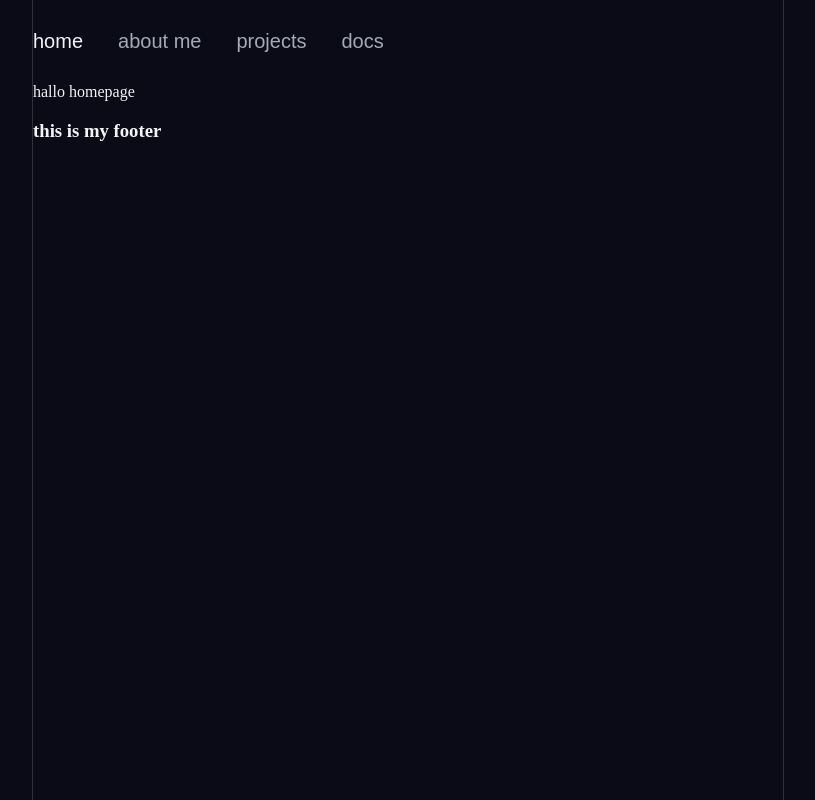
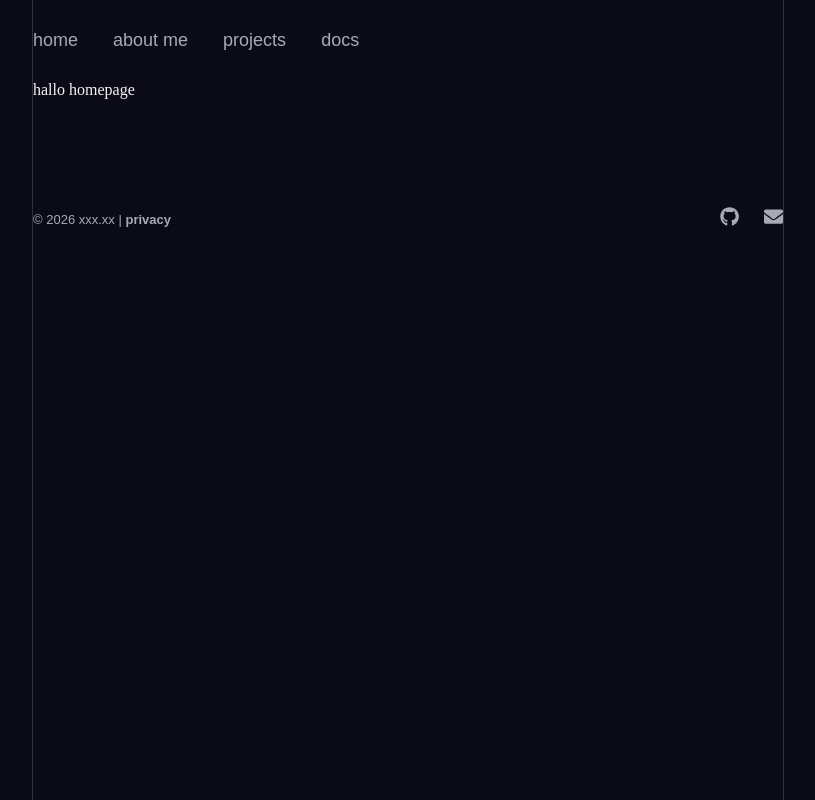
Before and after one commit to no-e1/portfolio-site, a React (Vite) app in the folder frontend/: page / in a window 1280 px wide. Shown: the whole page, without its empty margins (232-1047 px from the left). Built offline with nearby package versions, Linux system fonts and the light colour scheme.

Commit message:
feat(frontend): add footer content

```diff
--- a/frontend/package.json
+++ b/frontend/package.json
@@ -12,6 +12,7 @@
   "dependencies": {
     "react": "^19.2.6",
     "react-dom": "^19.2.6",
+    "react-icons": "^5.6.0",
     "react-router-dom": "^7.17.0"
   },
   "devDependencies": {
--- a/frontend/src/components/Footer.tsx
+++ b/frontend/src/components/Footer.tsx
@@ -1,5 +1,20 @@
+import { FaGithub } from "react-icons/fa";
+import { FaEnvelope } from "react-icons/fa";
+
 export default function Footer() {
     return (
-        <h3>this is my footer</h3>
+        <footer>
+            <p className="footerText">© 2026 <a className="footerTextLink" href="/">xxx.xx</a> | <a id="footerTextLinkPrivacy" className="footerTextLink" href="/privacy">privacy</a></p>
+
+            <div className="footerIcons">
+                <a href="https://github.com/no-e1" target="_blank">
+                    <FaGithub />
+                </a>
+
+                <a href="mailto:noelkohn@proton.me">
+                    <FaEnvelope />
+                </a>
+            </div>
+        </footer>
     );
 }
--- a/frontend/src/styles/index.css
+++ b/frontend/src/styles/index.css
@@ -2,6 +2,7 @@
   --bg: #0B0B17;
   --text: #f4f4f5;
   --light-text: #a6abb3;
+  --mainfont: Arial, Helvetica, sans-serif;
 }
 
 html,
@@ -25,8 +26,8 @@ header {
 .nav-link {
   margin-right: 35px;
   color: var(--light-text);
-  font-size: 20px;
-  font-family: Arial, Helvetica, sans-serif;
+  font-size: 18px;
+  font-family: var(--mainfont);
   text-decoration: none;
 }
 
@@ -34,6 +35,47 @@ header {
   color: var(--text);
 }
 
-.nav-link-active {
+/* Footer */
+footer {
+  margin-top: 100px;
+  margin-bottom: 100px;
+  font-family: var(--mainfont);
+  color: var(--light-text);
+  display: flex;
+  justify-content: space-between;
+  align-items: center;
+}
+
+.footerText {
+  font-size: 13px;
+}
+
+.footerTextLink {
+  text-decoration: none;
+  color: var(--light-text);
+}
+
+.footerTextLink:hover {
   color: var(--text);
 }
+
+#footerTextLinkPrivacy {
+  text-decoration: none;
+  color: var(--light-text);
+  font-weight: bold;
+}
+
+#footerTextLinkPrivacy:hover {
+  color: var(--text);
+}
+
+.footerIcons a{
+  text-decoration: none;
+  color: var(--light-text);
+  margin-left: 25px;
+  font-size: 1.2rem;
+}
+
+.footerIcons a:hover {
+  color: var(--text);
+}
```
Also changed, not shown: 1 other file (tests, documents, lock files or other folders).
